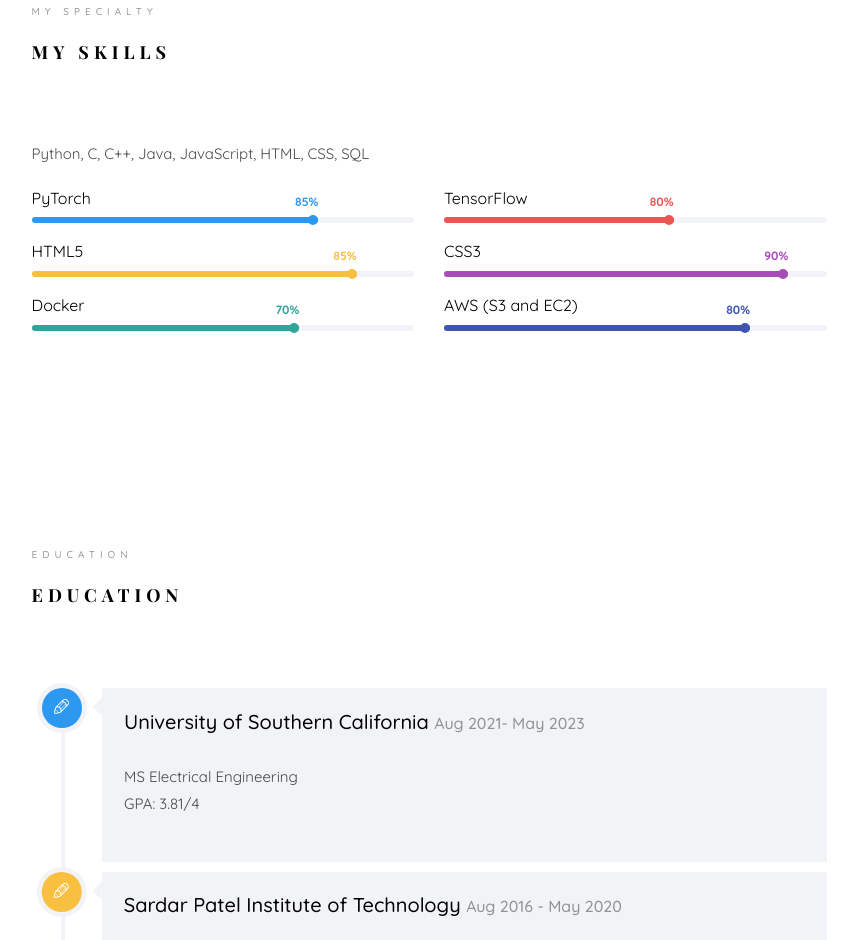
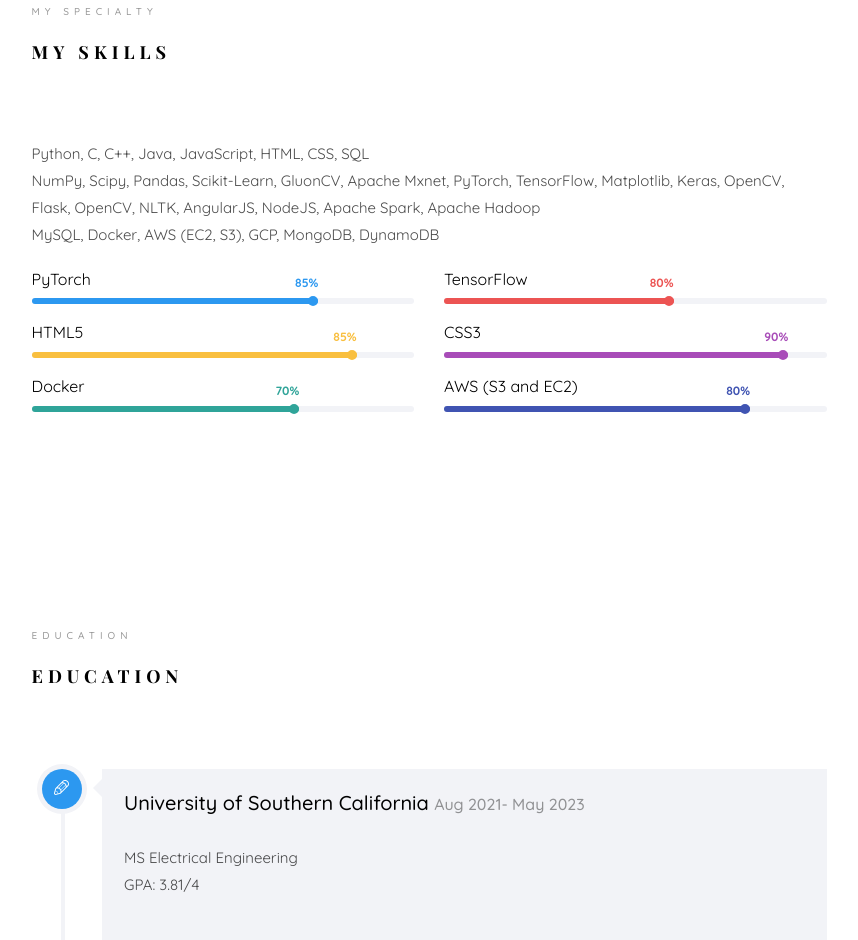
Before and after one commit to shreeram0206/shreeram0206.github.io, a plain HTML site: page index.html in a window 1280 px wide. Shown: the part 2824-3764 px from the top of the page, without its empty margins (361-1219 px from the left). Drawn offline with nearby package versions, Linux system fonts and the light colour scheme; files whose address does not match are found by name; a web font is replaced by a local one.

Commit message:
skills added

```diff
--- a/index.html
+++ b/index.html
@@ -213,7 +213,13 @@
 					</div>
 					<div class="row">
 						<div class="col-md-12 animate-box" data-animate-effect="fadeInLeft">
-							<p>Python, C, C++, Java, JavaScript, HTML, CSS, SQL</p>
+							<p>Python, C, C++, Java, JavaScript, HTML, CSS, SQL <br>
+								NumPy, Scipy, Pandas, Scikit-Learn, GluonCV, Apache Mxnet,
+								PyTorch, TensorFlow, Matplotlib, Keras, OpenCV, Flask,
+								OpenCV, NLTK, AngularJS, NodeJS, Apache Spark, Apache Hadoop <br>
+								MySQL, Docker, AWS (EC2, S3), GCP, MongoDB, DynamoDB
+
+							</p>
 						</div>
 						<div class="col-md-6 animate-box" data-animate-effect="fadeInLeft">
 							<div class="progress-wrap">
```
